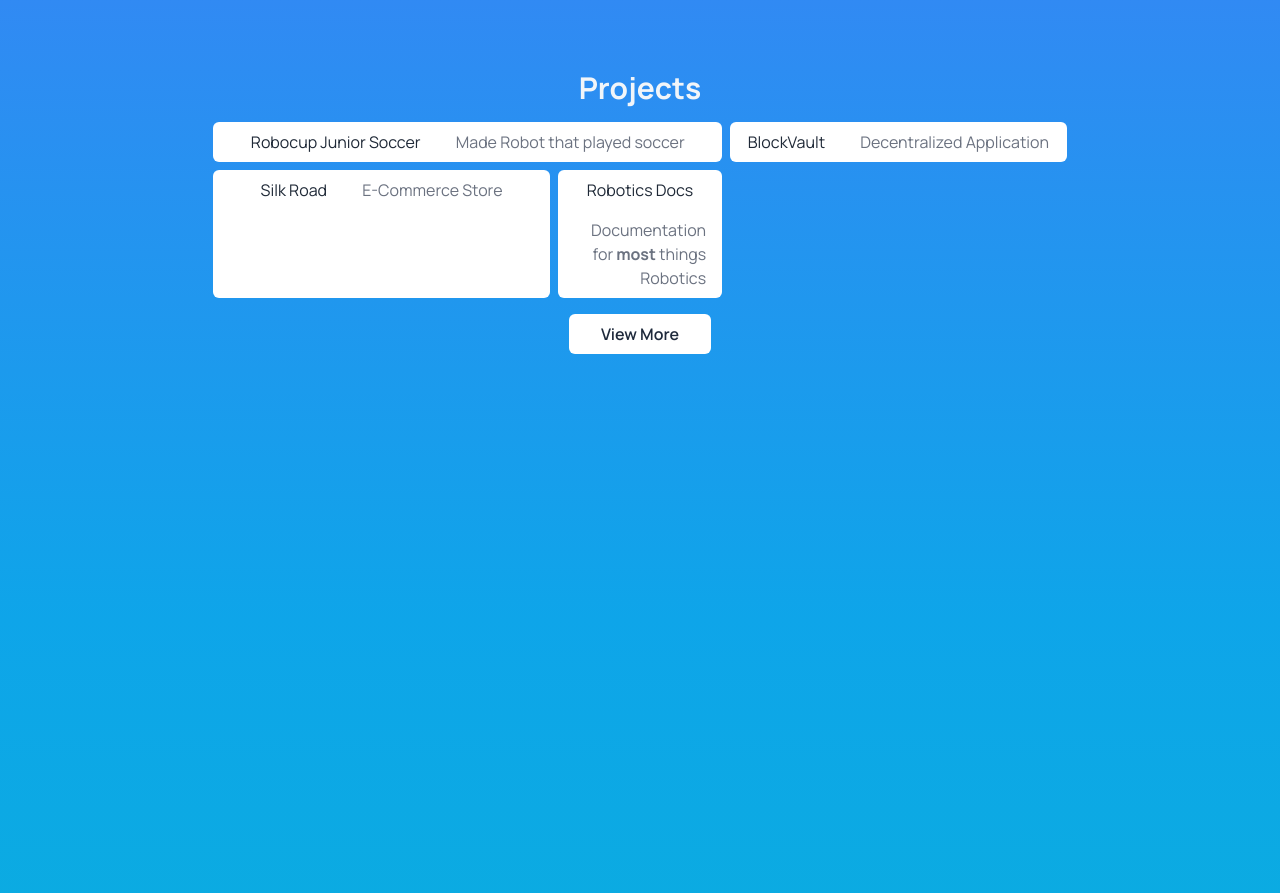
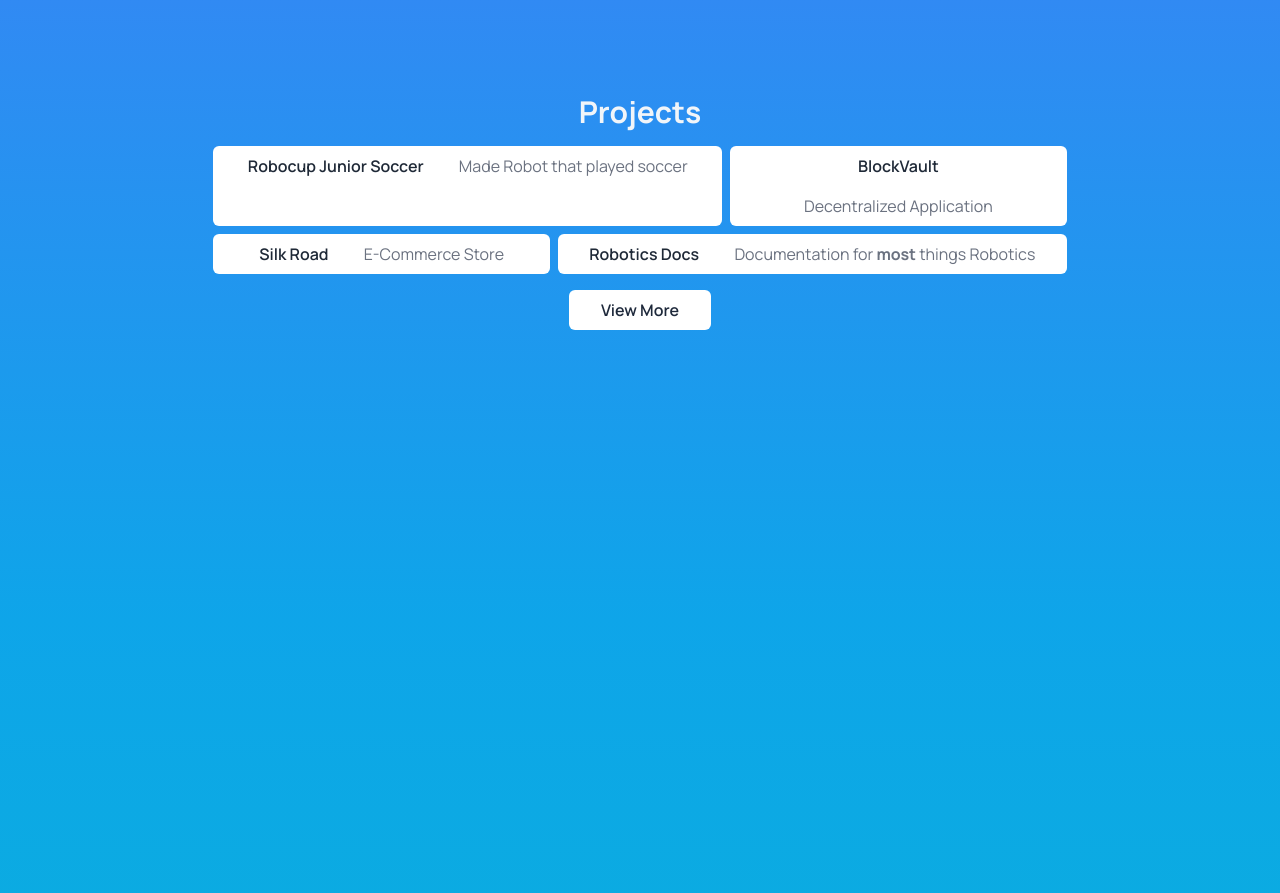
Before and after one commit to vincentcayadi/satoriarw, an Astro site: page / in a window 1280 px wide. Shown: the part 1780-2673 px from the top of the page. Built offline with nearby package versions, Linux system fonts and the light colour scheme; Astro itself is replaced by a stand-in of ours.

Commit message:
Edited Columns

```diff
--- a/src/pages/index.astro
+++ b/src/pages/index.astro
@@ -62,7 +62,7 @@
           <h2 class="mt-2 text-lg sm:text-xl">Web Developer</h2>
           <h2 class="mt-2 text-lg sm:text-xl">Athlete</h2>
         </div>
-        <div class="mt-4 mx-auto sm:mt-0">
+        <div class="mt-4 sm:mx-auto sm:mt-0">
           <img
             src="/pfp.jpg"
             width={256}
@@ -83,7 +83,9 @@
         </h1>
         <div class="grid grid-cols-5 gap-2 text-center">
           <div class="col-span-3 bg-white rounded-md">
-            <p class="inline-block px-4 py-2 text-base text-left text-gray-800">
+            <p
+              class="inline-block px-4 py-2 text-base text-left text-gray-800 font-semibold"
+            >
               Robocup Junior Soccer
             </p>
             <p
@@ -93,7 +95,9 @@
             </p>
           </div>
           <div class="col-span-2 bg-white rounded-md">
-            <p class="inline-block px-4 py-2 text-base text-left text-gray-800">
+            <p
+              class="inline-block px-4 py-2 text-base text-left text-gray-800 font-semibold"
+            >
               BlockVault
             </p>
             <p
@@ -103,7 +107,9 @@
             </p>
           </div>
           <div class="col-span-2 bg-white rounded-md">
-            <p class="inline-block px-4 py-2 text-base text-left text-gray-800">
+            <p
+              class="inline-block px-4 py-2 text-base text-left text-gray-800 font-semibold"
+            >
               Silk Road
             </p>
             <p
@@ -112,8 +118,10 @@
               E-Commerce Store
             </p>
           </div>
-          <div class="col-span-1 bg-white rounded-md">
-            <p class="inline-block px-4 py-2 text-base text-left text-gray-800">
+          <div class="col-span-3 bg-white rounded-md">
+            <p
+              class="inline-block px-4 py-2 text-base text-left text-gray-800 font-semibold"
+            >
               Robotics Docs
             </p>
             <p
```
